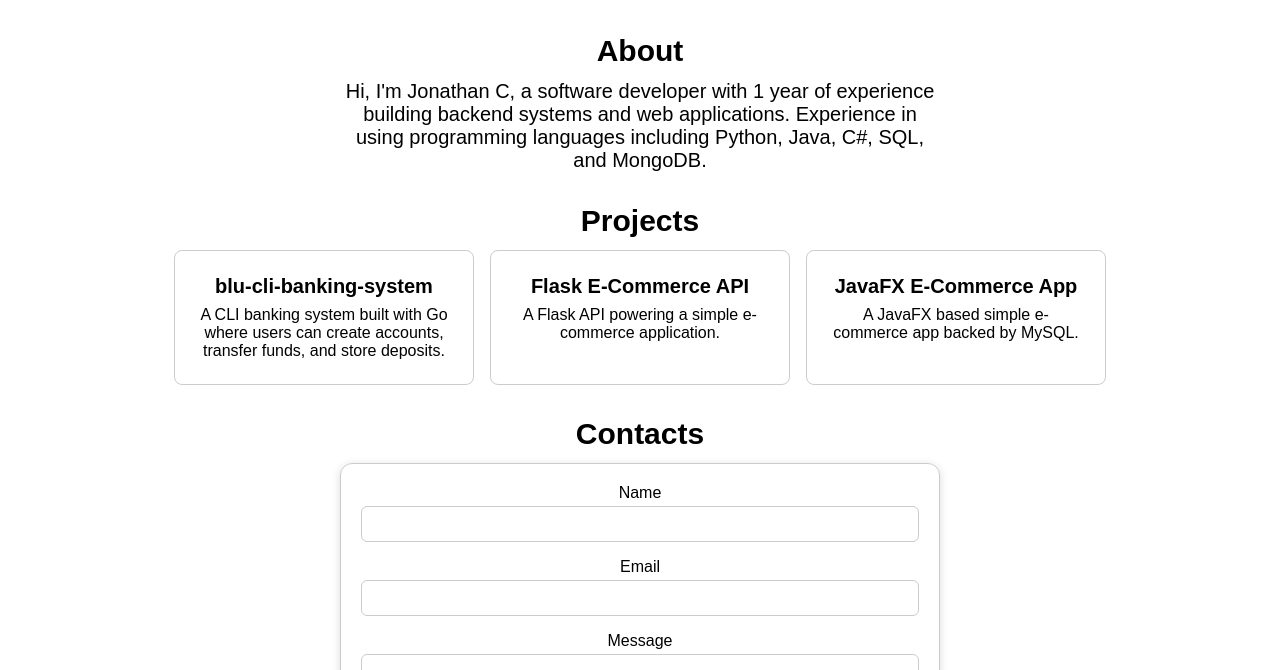
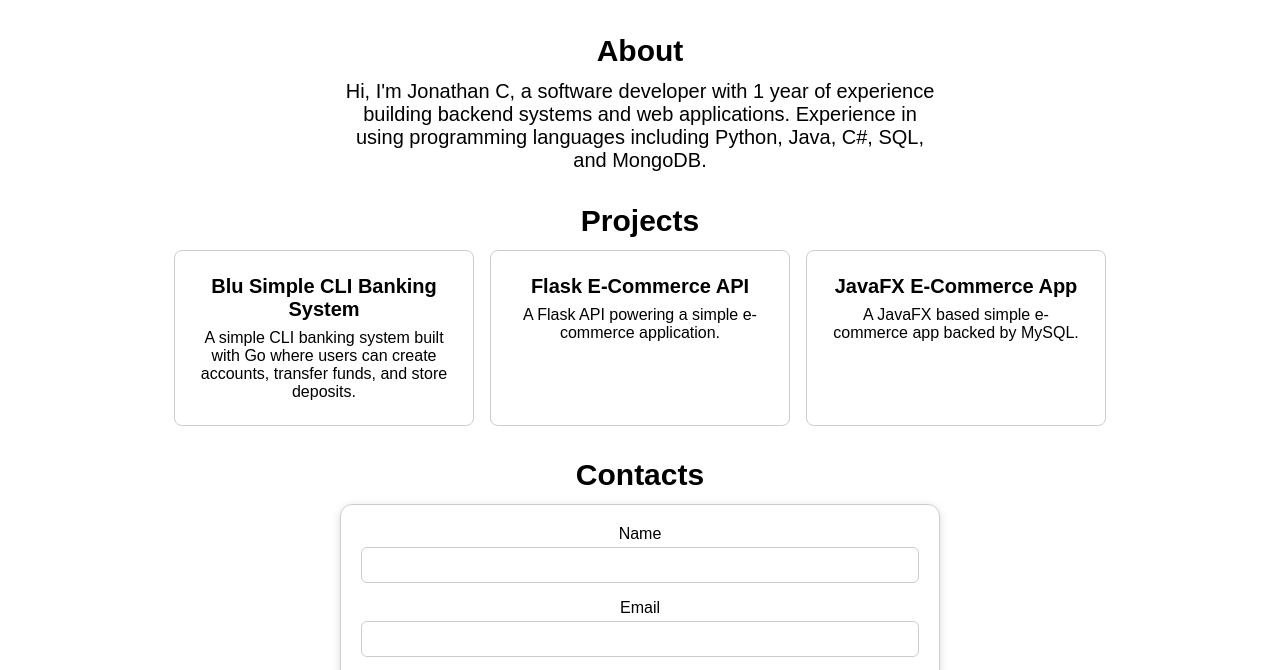
Before and after one commit to Revou-FSSE-Jun26/module-3-JonathanChristian, a website: page html-css/profile.html in a window 1280 px wide. Shown: the part 70-740 px from the top of the page. Drawn offline with Linux system fonts and the light colour scheme.

Commit message:
Update profile.html

```diff
--- a/html-css/profile.html
+++ b/html-css/profile.html
@@ -28,9 +28,9 @@
             <h2>Projects</h2>
             <div class="cards">
                 <article id="card">
-                    <h3>blu-cli-banking-system</h3>
+                    <h3>Blu Simple CLI Banking System</h3>
                     <p>
-                        A CLI banking system built with Go where users can
+                        A simple CLI banking system built with Go where users can
                         create accounts, transfer funds, and store deposits.
                     </p>
                 </article>
```
